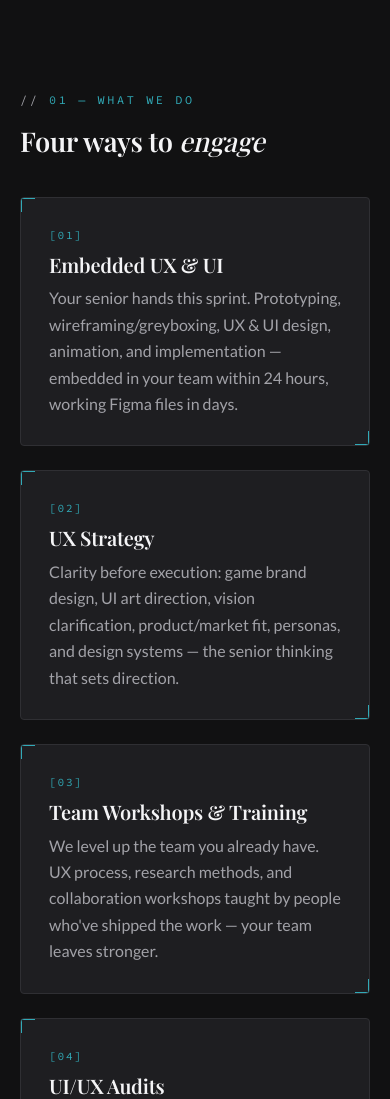
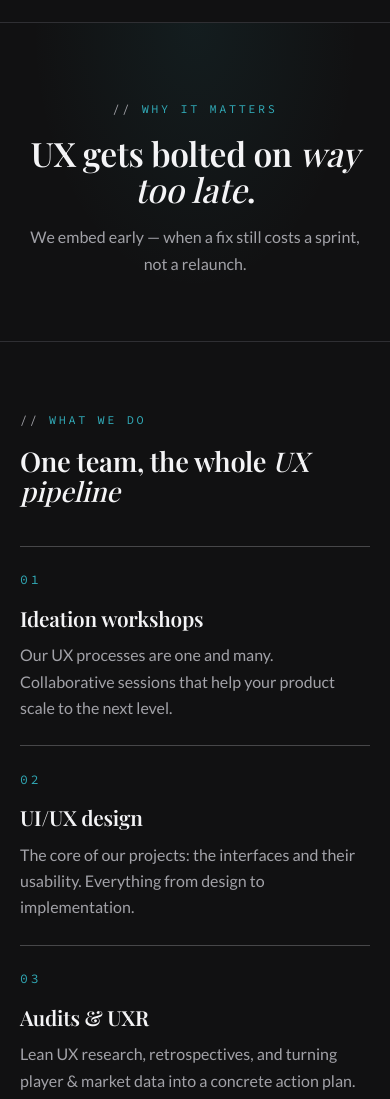
Before and after one commit to IrenaPereira/dxp-web, an Astro site: page / in a window 390 px wide. Shown: the part 1620-2719 px from the top of the page. Built offline with nearby package versions, Linux system fonts and the light colour scheme; Astro itself is replaced by a stand-in of ours; a web font is replaced by a local one.

Commit message:
Services "UX pipeline" framing + phone-screen CPO fix
- Reframe homepage services as "One team, the whole UX pipeline" with an
  editorial top-rule + mono-number treatment (Ideation workshops, UI/UX
  design, Audits & UXR, Embedded designers)
- Fix featured CPO screenshots: drop the 9:16 cover-crop that was breaking
  them; render full screenshots in rounded phone frames
- Add campaign-inspired statement band ("UX gets bolted on way too late")

Co-Authored-By: Claude Opus 4.8 (1M context) <noreply@anthropic.com>

```diff
--- a/src/pages/index.astro
+++ b/src/pages/index.astro
@@ -4,23 +4,23 @@ import Base from "../layouts/Base.astro";
 const services = [
   {
     n: "01",
-    title: "Embedded UX & UI",
-    body: "Your senior hands this sprint. Prototyping, wireframing/greyboxing, UX & UI design, animation, and implementation — embedded in your team within 24 hours, working Figma files in days.",
+    title: "Ideation workshops",
+    body: "Our UX processes are one and many. Collaborative sessions that help your product scale to the next level.",
   },
   {
     n: "02",
-    title: "UX Strategy",
-    body: "Clarity before execution: game brand design, UI art direction, vision clarification, product/market fit, personas, and design systems — the senior thinking that sets direction.",
+    title: "UI/UX design",
+    body: "The core of our projects: the interfaces and their usability. Everything from design to implementation.",
   },
   {
     n: "03",
-    title: "Team Workshops & Training",
-    body: "We level up the team you already have. UX process, research methods, and collaboration workshops taught by people who've shipped the work — your team leaves stronger.",
+    title: "Audits & UXR",
+    body: "Lean UX research, retrospectives, and turning player & market data into a concrete action plan.",
   },
   {
     n: "04",
-    title: "UI/UX Audits",
-    body: "A senior teardown of your existing game or build. We find what your players are already saying in Discord — onboarding, moment-to-moment play, readability, accessibility — and deliver prioritized fixes your team can act on immediately.",
+    title: "Embedded designers",
+    body: "DE designers and artists working inside your team — for a sprint, a season, or a console cycle.",
   },
 ];
 
@@ -148,15 +148,26 @@ const ticker = [
     </div>
   </section>
 
+  <!-- Statement band — campaign-style punchy provocation -->
+  <section class="statement-band">
+    <div class="container">
+      <p class="eyebrow">Why it matters</p>
+      <p class="statement-line">UX gets bolted on <em class="flair">way too late</em>.</p>
+      <p class="statement-sub">
+        We embed early — when a fix still costs a sprint, not a relaunch.
+      </p>
+    </div>
+  </section>
+
   <!-- Services -->
   <section id="services" class="section">
     <div class="container">
-      <p class="eyebrow">01 — What we do</p>
-      <h2 class="section-title">Four ways to <em class="flair">engage</em></h2>
+      <p class="eyebrow">What we do</p>
+      <h2 class="section-title">One team, the whole <em class="flair">UX pipeline</em></h2>
       <div class="grid">
         {services.map((s) => (
-          <article class="card hud">
-            <p class="kind">[{s.n}]</p>
+          <article class="svc">
+            <span class="svc-n">{s.n}</span>
             <h3>{s.title}</h3>
             <p>{s.body}</p>
           </article>
@@ -422,6 +433,49 @@ const ticker = [
   }
   .about { max-width: 780px; }
 
+  /* Services — editorial "pipeline" treatment: hairline top-rule + mono number */
+  .svc {
+    padding-top: 1.4rem;
+    border-top: 1px solid var(--border-bright);
+  }
+  .svc-n {
+    display: block;
+    font-family: var(--font-mono);
+    color: var(--accent);
+    letter-spacing: 0.22em;
+    font-size: 0.82rem;
+    margin-bottom: 1rem;
+  }
+  .svc h3 { font-size: clamp(1.3rem, 2.2vw, 1.65rem); margin: 0 0 0.8rem; }
+  .svc p { color: var(--text-muted); margin: 0; }
+
+  /* Statement band — borrowed from the social campaign's poster voice */
+  .statement-band {
+    padding-block: clamp(4rem, 10vw, 7rem);
+    text-align: center;
+    border-block: 1px solid var(--border);
+    background:
+      radial-gradient(60% 120% at 50% 0%, rgba(49, 170, 183, 0.08), transparent 70%),
+      var(--bg);
+  }
+  .statement-band .eyebrow { display: inline-block; }
+  .statement-line {
+    font-family: var(--font-serif);
+    font-weight: 600;
+    font-size: clamp(2.1rem, 6vw, 4rem);
+    line-height: 1.05;
+    letter-spacing: -0.01em;
+    color: var(--text);
+    max-width: 16ch;
+    margin: 0 auto 1.1rem;
+  }
+  .statement-sub {
+    color: var(--text-muted);
+    font-size: clamp(1rem, 2vw, 1.2rem);
+    max-width: 42ch;
+    margin: 0 auto;
+  }
+
   /* Featured project spotlight */
   .featured {
     background:
@@ -465,18 +519,27 @@ const ticker = [
   }
   .shot {
     margin: 0;
-    width: clamp(116px, 13vw, 170px);
-    aspect-ratio: 9 / 16;
-    border-radius: 16px;
+    width: clamp(116px, 13vw, 168px);
+    /* no fixed aspect — each phone takes its screenshot's natural shape so
+       nothing is cropped (the mask was cutting off the screenshots) */
+    border-radius: 20px;
     overflow: hidden;
-    border: 1px solid var(--border-bright);
-    background: #000;
-    box-shadow: 0 18px 40px rgba(0, 0, 0, 0.55);
+    background: #0b0b0d;
+    padding: 5px;                 /* thin device bezel around the screen */
+    border: 1px solid #2a2a2e;
+    box-shadow:
+      0 18px 40px rgba(0, 0, 0, 0.55),
+      inset 0 0 0 1px rgba(255, 255, 255, 0.04);
     transform: rotate(var(--rot)) translateY(var(--ty));
     transition: transform 0.28s cubic-bezier(0.22, 1, 0.36, 1), box-shadow 0.28s ease;
   }
   .shot:not(:first-child) { margin-left: -3.4rem; }
-  .shot img { width: 100%; height: 100%; object-fit: cover; display: block; }
+  .shot img {
+    width: 100%;
+    height: auto;
+    display: block;
+    border-radius: 14px;          /* inner screen radius */
+  }
   .shot:nth-child(1) { --rot: -9deg; --ty: 14px; z-index: 1; }
   .shot:nth-child(2) { --rot: -3deg; --ty: -8px; z-index: 2; }
   .shot:nth-child(3) { --rot: 3deg;  --ty: -8px; z-index: 3; }
```
Also changed, not shown: 2 other files.
